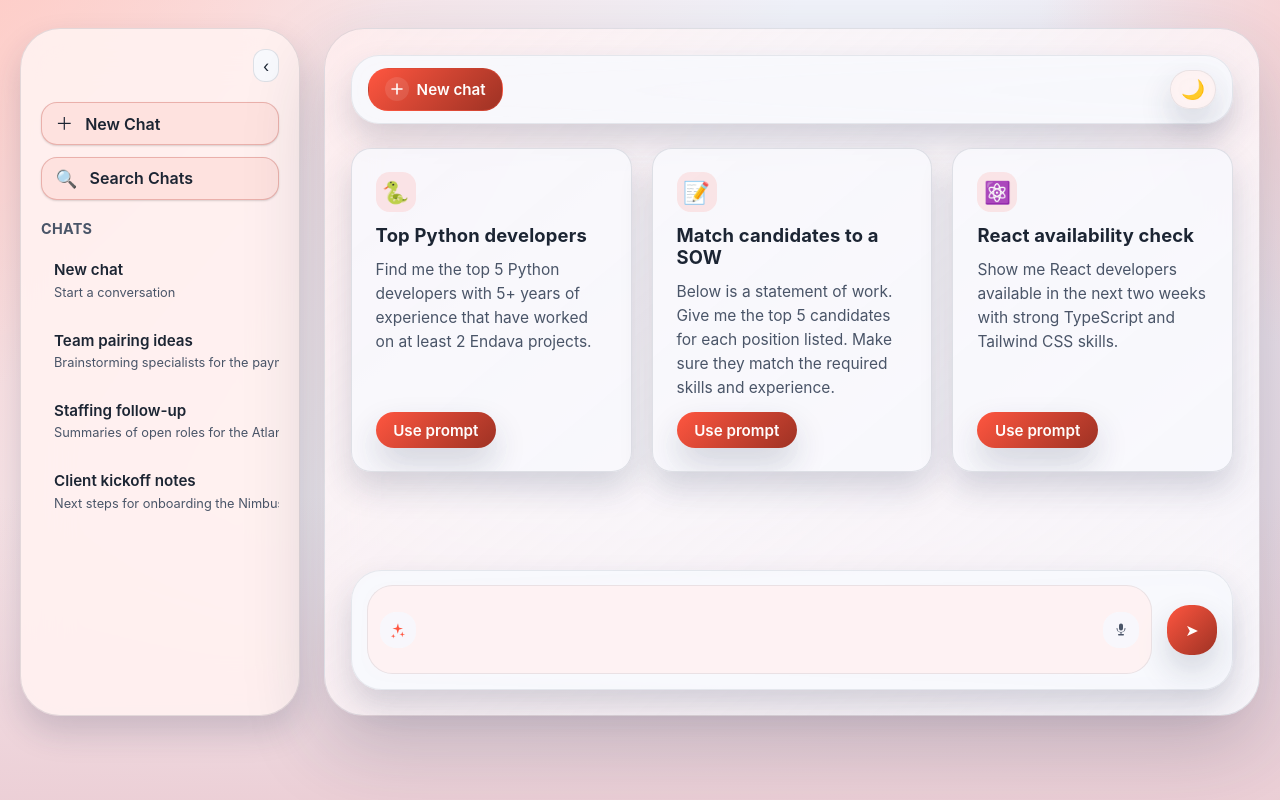
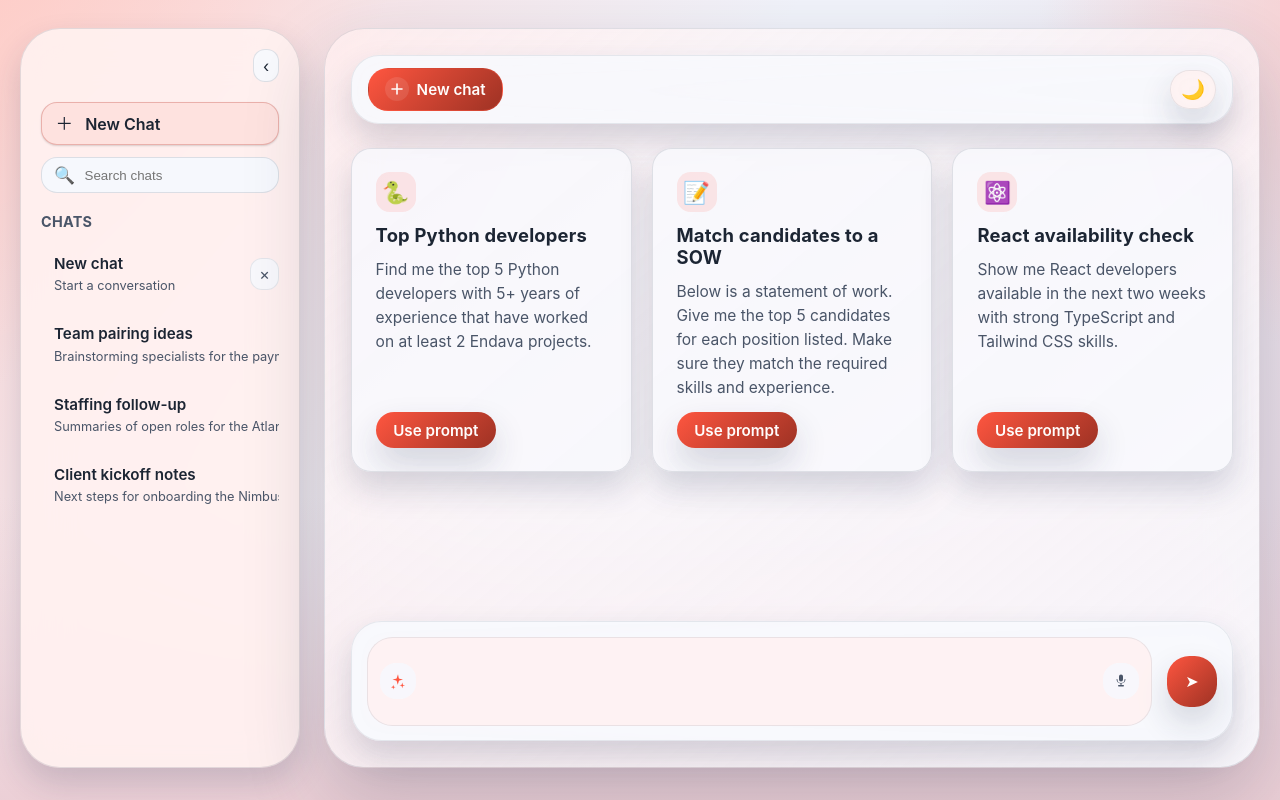
Before and after one commit to garystorey/chat-ui-no-framework, a React (Vite) app: page / in a window 1280 px wide. Built offline with nearby package versions, Linux system fonts and the light colour scheme.

Commit message:
Revamp layout and sidebar interactions

```diff
--- a/src/App.css
+++ b/src/App.css
@@ -1,14 +1,15 @@
+
 .app {
-  width: min(100%, calc(var(--max-chat-width) + 20rem));
-  margin: 0 auto;
+  flex: 1 1 auto;
   display: flex;
-  justify-content: center;
   align-items: stretch;
   gap: 1.5rem;
+  width: 100%;
+  min-height: 0;
 }
 
 .chat-wrapper {
-  width: 100%;
+  flex: 1 1 auto;
   display: flex;
   flex-direction: column;
   gap: 1.5rem;
@@ -18,14 +19,37 @@
   border: 1px solid var(--panel-border);
   box-shadow: var(--shadow-strong);
   backdrop-filter: blur(24px) saturate(140%);
+  min-height: 0;
+}
+
+.chat-main {
+  flex: 1 1 auto;
+  display: flex;
+  flex-direction: column;
+  min-height: 0;
+}
+
+.chat-main__content {
+  flex: 1 1 auto;
+  display: flex;
+  flex-direction: column;
+  gap: 1.5rem;
+  min-height: 0;
+}
+
+.chat-wrapper > .topbar {
+  width: 100%;
   max-width: var(--max-chat-width);
-  flex: 1 1 0;
+  margin: 0 auto;
 }
 
 .suggestions {
   display: grid;
   grid-template-columns: repeat(3, minmax(0, 1fr));
   gap: 1.25rem;
+  width: 100%;
+  max-width: var(--max-chat-width);
+  margin: 0 auto;
 }
 
 .suggestions--hidden {
@@ -34,7 +58,6 @@
 
 @media (max-width: 900px) {
   .app {
-    width: 100%;
     gap: 1rem;
   }
 
--- a/src/App.tsx
+++ b/src/App.tsx
@@ -209,6 +209,58 @@ const App = () => {
     setActiveChatId(chatId);
   }, []);
 
+  const handleRemoveChat = useCallback(
+    (chatId: string) => {
+      let nextActiveId = activeChatId;
+      let shouldReset = false;
+      let removalOccurred = false;
+
+      setChatHistory((current) => {
+        if (current.length === 0) {
+          return current;
+        }
+
+        const filtered = current.filter((chat) => chat.id !== chatId);
+
+        if (filtered.length === current.length) {
+          return current;
+        }
+
+        removalOccurred = true;
+
+        if (filtered.length === 0) {
+          const freshChat = createNewChatSummary();
+          nextActiveId = freshChat.id;
+          shouldReset = true;
+          return [freshChat];
+        }
+
+        if (chatId === activeChatId) {
+          nextActiveId = filtered[0].id;
+          shouldReset = true;
+        }
+
+        return filtered;
+      });
+
+      if (!removalOccurred) {
+        return;
+      }
+
+      if (nextActiveId !== activeChatId) {
+        setActiveChatId(nextActiveId);
+      }
+
+      if (shouldReset) {
+        setMessages([]);
+        setChatOpen(false);
+        setSidebarCollapsed(false);
+        autoCollapsedRef.current = false;
+      }
+    },
+    [activeChatId, setChatOpen, setMessages, setSidebarCollapsed]
+  );
+
   return (
     <div className="app">
       <a href="#messages" className="skip-link">
@@ -216,14 +268,17 @@ const App = () => {
       </a>
       <Sidebar
         collapsed={isSidebarCollapsed}
-        onToggle={() => setSidebarCollapsed((value) => !value)}
+        onToggle={() => setSidebarCollapsed((prev: boolean) => !prev)}
         chats={chatHistory}
         activeChatId={activeChatId}
         onSelectChat={handleSelectChat}
         onNewChat={handleNewChat}
+        onRemoveChat={handleRemoveChat}
       />
       <div className="chat-wrapper">
         <Header />
+        <div className="chat-main">
+          <div className="chat-main__content">
             <section
               className={`suggestions ${isChatOpen ? 'suggestions--hidden' : ''}`}
               aria-hidden={isChatOpen}
@@ -244,6 +299,8 @@ const App = () => {
               ))}
             </section>
             <ChatWindow messages={messages} isTyping={isTyping} isOpen={isChatOpen} />
+          </div>
+        </div>
         <UserInput value={inputValue} onChange={setInputValue} onSend={handleSend} />
       </div>
     </div>
--- a/src/components/ChatWindow.css
+++ b/src/components/ChatWindow.css
@@ -1,32 +1,42 @@
 
 .chat-window {
+  width: 100%;
+  max-width: var(--max-chat-width);
+  margin: 0 auto;
+  border-radius: 1.75rem;
   background: color-mix(in oklab, var(--panel-solid) 94%, transparent);
-  border-radius: 1.75rem;
-  padding: 1.5rem;
   display: flex;
   flex-direction: column;
   overflow: hidden;
-  box-shadow: var(--shadow-soft);
-  border: 1px solid color-mix(in oklab, var(--panel-border) 70%, transparent);
   backdrop-filter: blur(20px) saturate(160%);
-  height: 0;
+  border: 0 solid color-mix(in oklab, var(--panel-border) 70%, transparent);
+  box-shadow: none;
+  padding: 0;
   pointer-events: none;
   opacity: 0;
   transform: translateY(12px);
   transition: opacity var(--duration-md) var(--ease-out),
     transform var(--duration-md) var(--ease-out);
+  max-height: 0;
+  flex: 0 0 auto;
 }
 
 .chat-window--open {
-  height: var(--chat-open-height);
   pointer-events: auto;
   opacity: 1;
   transform: none;
+  padding: 1.5rem;
+  border-width: 1px;
+  box-shadow: var(--shadow-soft);
+  max-height: none;
+  flex: 1 1 auto;
+  min-height: 0;
 }
 
-
 .chat-window__messages {
-  display: none;
+  display: flex;
+  flex-direction: column;
+  gap: 1.1rem;
   flex: 1 1 auto;
   min-height: 0;
   margin: 0;
@@ -41,12 +51,6 @@
     black calc(100% - 24px),
     transparent 100%
   );
-}
-
-.chat-window--open .chat-window__messages {
-  display: flex;
-  flex-direction: column;
-  gap: 1.1rem;
 }
 
 .chat-window__messages::before,
--- a/src/components/Sidebar.css
+++ b/src/components/Sidebar.css
@@ -9,6 +9,9 @@
   backdrop-filter: blur(24px) saturate(140%);
   transition: width var(--duration-md) var(--ease-out),
     transform var(--duration-md) var(--ease-out);
+  display: flex;
+  flex-direction: column;
+  height: 100%;
 }
 
 .sidebar--collapsed {
@@ -86,13 +89,33 @@
   font-weight: 600;
 }
 
-.sidebar__search input {
-  width: 100%;
+.sidebar__search {
+  display: flex;
+  align-items: center;
+  gap: 0.6rem;
   padding: 0.55rem 0.75rem;
-  border-radius: 0.85rem;
+  border-radius: 1rem;
   border: 1px solid var(--panel-border);
   background: var(--input-bg);
   color: var(--text);
+}
+
+.sidebar__search-icon {
+  font-size: 1.05rem;
+  line-height: 1;
+  color: var(--muted);
+}
+
+.sidebar__search input {
+  width: 100%;
+  border: 0;
+  background: transparent;
+  padding: 0;
+  color: inherit;
+}
+
+.sidebar__search input:focus {
+  outline: none;
 }
 
 .sidebar__chats {
@@ -120,6 +143,12 @@
   flex-direction: column;
   gap: 0.5rem;
   overflow-y: auto;
+}
+
+.sidebar__chat-item {
+  display: flex;
+  align-items: center;
+  gap: 0.35rem;
 }
 
 .sidebar__chat {
@@ -167,6 +196,30 @@
   text-overflow: ellipsis;
 }
 
+.sidebar__chat-remove {
+  border: 1px solid color-mix(in oklab, var(--panel-border) 70%, transparent);
+  background: color-mix(in oklab, var(--panel-solid) 90%, transparent);
+  color: var(--muted);
+  border-radius: 0.75rem;
+  width: 2rem;
+  height: 2rem;
+  display: inline-flex;
+  align-items: center;
+  justify-content: center;
+  cursor: pointer;
+  transition: color var(--duration-sm) var(--ease-out),
+    transform var(--duration-sm) var(--ease-out),
+    background var(--duration-sm) var(--ease-out);
+}
+
+.sidebar__chat-remove:hover,
+.sidebar__chat-remove:focus-visible {
+  color: var(--accent);
+  background: color-mix(in oklab, var(--panel-solid) 70%, transparent);
+  transform: translateY(-1px);
+  outline: none;
+}
+
 .sidebar__empty {
   font-size: 0.85rem;
   color: var(--muted);
@@ -197,6 +250,14 @@
   display: none;
 }
 
+.sidebar--collapsed .sidebar__chat-item {
+  justify-content: center;
+}
+
+.sidebar--collapsed .sidebar__chat-remove {
+  display: none;
+}
+
 .sidebar--collapsed .sidebar__chat-list {
   width: 100%;
   align-items: center;
--- a/src/components/Sidebar.tsx
+++ b/src/components/Sidebar.tsx
@@ -15,6 +15,7 @@ type SidebarProps = {
   onToggle: () => void;
   onNewChat: () => void;
   onSelectChat: (chatId: string) => void;
+  onRemoveChat: (chatId: string) => void;
 };
 
 const Sidebar = ({
@@ -24,13 +25,12 @@ const Sidebar = ({
   onToggle,
   onNewChat,
   onSelectChat,
+  onRemoveChat,
 }: SidebarProps) => {
-  const [isSearchOpen, setSearchOpen] = useState(false);
   const [searchTerm, setSearchTerm] = useState('');
 
   useEffect(() => {
     if (collapsed) {
-      setSearchOpen(false);
       setSearchTerm('');
     }
   }, [collapsed]);
@@ -68,19 +68,11 @@ const Sidebar = ({
             </span>
             <span className="sidebar__action-label">New Chat</span>
           </button>
-          <button
-            type="button"
-            className="sidebar__action"
-            onClick={() => setSearchOpen((value) => !value)}
-            aria-expanded={isSearchOpen}
-          >
-            <span className="sidebar__action-icon" aria-hidden>
-              🔍
-            </span>
-            <span className="sidebar__action-label">Search Chats</span>
-          </button>
-          {isSearchOpen && !collapsed && (
+          {!collapsed && (
             <label className="sidebar__search">
+              <span className="sidebar__search-icon" aria-hidden>
+                🔍
+              </span>
               <span className="sr-only">Search chats</span>
               <input
                 type="search"
@@ -95,7 +87,7 @@ const Sidebar = ({
           <h2 className="sidebar__section-title">Chats</h2>
           <ul className="sidebar__chat-list">
             {filteredChats.map((chat) => (
-              <li key={chat.id}>
+              <li key={chat.id} className="sidebar__chat-item">
                 <button
                   type="button"
                   className={`sidebar__chat ${chat.id === activeChatId ? 'sidebar__chat--active' : ''}`}
@@ -104,6 +96,17 @@ const Sidebar = ({
                 >
                   <span className="sidebar__chat-title">{chat.title}</span>
                   <span className="sidebar__chat-preview">{chat.preview}</span>
+                </button>
+                <button
+                  type="button"
+                  className="sidebar__chat-remove"
+                  onClick={(event) => {
+                    event.stopPropagation();
+                    onRemoveChat(chat.id);
+                  }}
+                  aria-label={`Remove ${chat.title}`}
+                >
+                  ×
                 </button>
               </li>
             ))}
--- a/src/components/UserInput.css
+++ b/src/components/UserInput.css
@@ -12,6 +12,10 @@
   backdrop-filter: blur(18px) saturate(150%);
   position: sticky;
   bottom: 0;
+  width: 100%;
+  max-width: var(--max-chat-width);
+  margin-left: auto;
+  margin-right: auto;
 }
 
 body.chat-open .input-panel {
--- a/src/styles/global.css
+++ b/src/styles/global.css
@@ -45,6 +45,12 @@
   --grid-line: rgba(255, 255, 255, 0.05);
 }
 
+html,
+body,
+#root {
+  height: 100%;
+}
+
 * {
   box-sizing: border-box;
 }
@@ -59,8 +65,8 @@ body {
   background: var(--bg);
   color: var(--text);
   display: flex;
-  justify-content: center;
-  align-items: flex-start;
+  flex-direction: column;
+  align-items: stretch;
   min-height: 100dvh;
   padding: 1.75rem 1.25rem;
   padding-bottom: calc(2rem + env(safe-area-inset-bottom));
@@ -90,6 +96,11 @@ body {
     );
   background-size: auto, auto, auto, auto;
   background-position: center center, center center, center center, center;
+}
+
+#root {
+  flex: 1 1 auto;
+  display: flex;
 }
 
 body.light {
```
Lines whose indentation alone changed are shown as unchanged.
